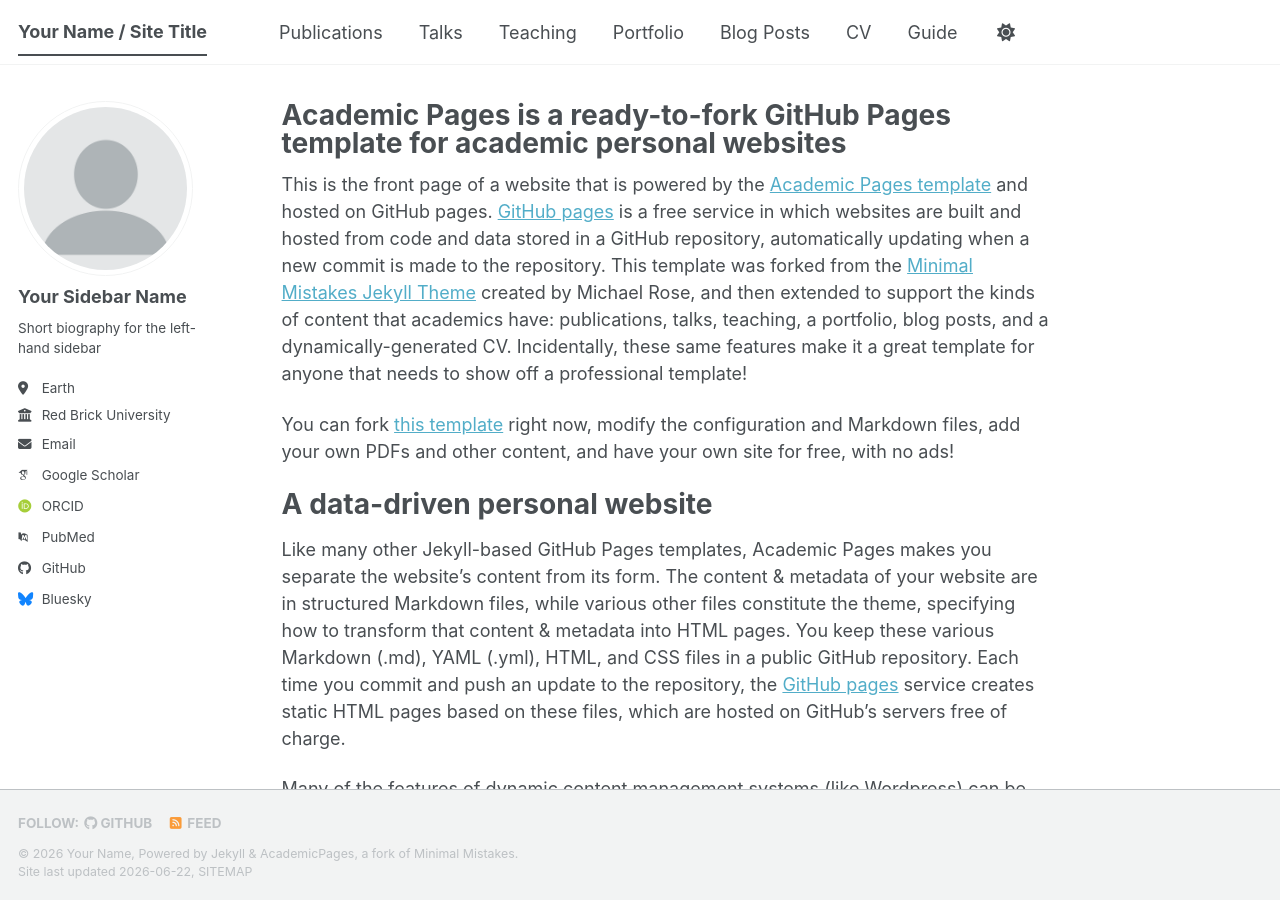
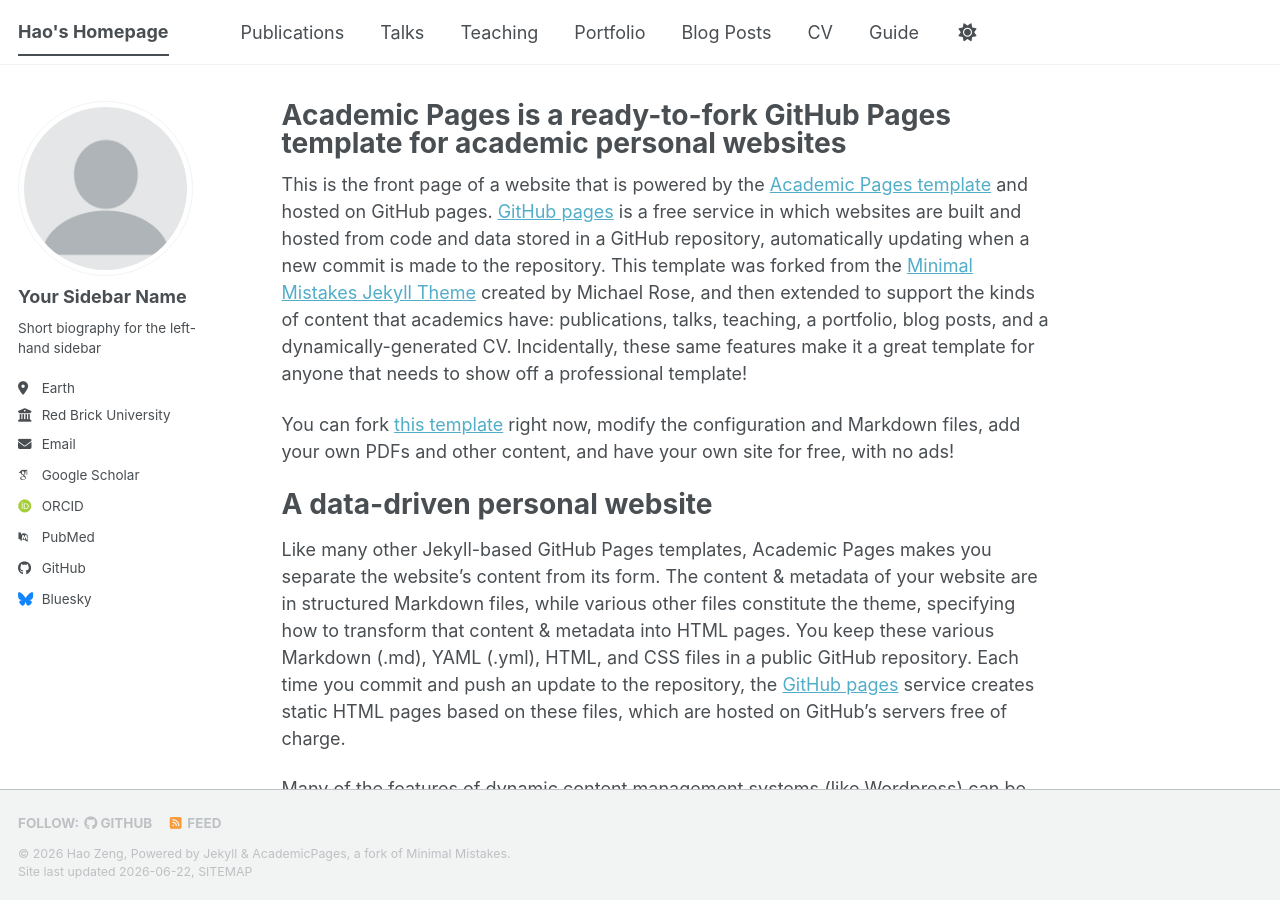
Before and after one commit to Qubr823/qubr823.github.io, a Jekyll site: the page built from _pages/about.md, in a window 1280 px wide and 900 px high. Built offline with Jekyll 4.4.1, drawn with Linux system fonts in a browser that asks for light colours; some web fonts are replaced; a script that is not in the unit is left out.

Commit message:
Update site title, name, description, and URL

```diff
--- a/_config.yml
+++ b/_config.yml
@@ -9,14 +9,14 @@
 # Basic Site Settings
 locale                   : "en-US"
 site_theme               : "default" # The available themes options are "default", "air", "sunrise", "mint", "dirt" and "contrast"
-title                    : "Your Name / Site Title"
+title                    : "Hao's Homepage"
 title_separator          : "-"
-name                     : &name "Your Name"
-description              : &description "Your Name's academic portfolio"   # Update this with a general description of your site, this is the default if not overridden by a page
-url                      : https://academicpages.github.io # The base hostname & protocol for your site e.g. "https://[your GitHub username].github.io",
+name                     : &name "Hao Zeng"
+description              : &description "Hao's academic portfolio"   # Update this with a general description of your site, this is the default if not overridden by a page
+url                      : https://Qubr823.github.io # The base hostname & protocol for your site e.g. "https://[your GitHub username].github.io",
                                                            # or if you already have some other page hosted on Github then use "https://[your GitHub username].github.io/[Your Repo Name]"
 baseurl                  : "" # the subpath of your site, e.g. "/blog"
-repository               : "academicpages/academicpages.github.io"
+repository               : "Qubr823/Qubr823.github.io"
 
 # Site Author - The following control what appear as part of the author content on the side bar.
 #               If a field is blank the icon and link will not appear, otherwise it will be shown.
```
